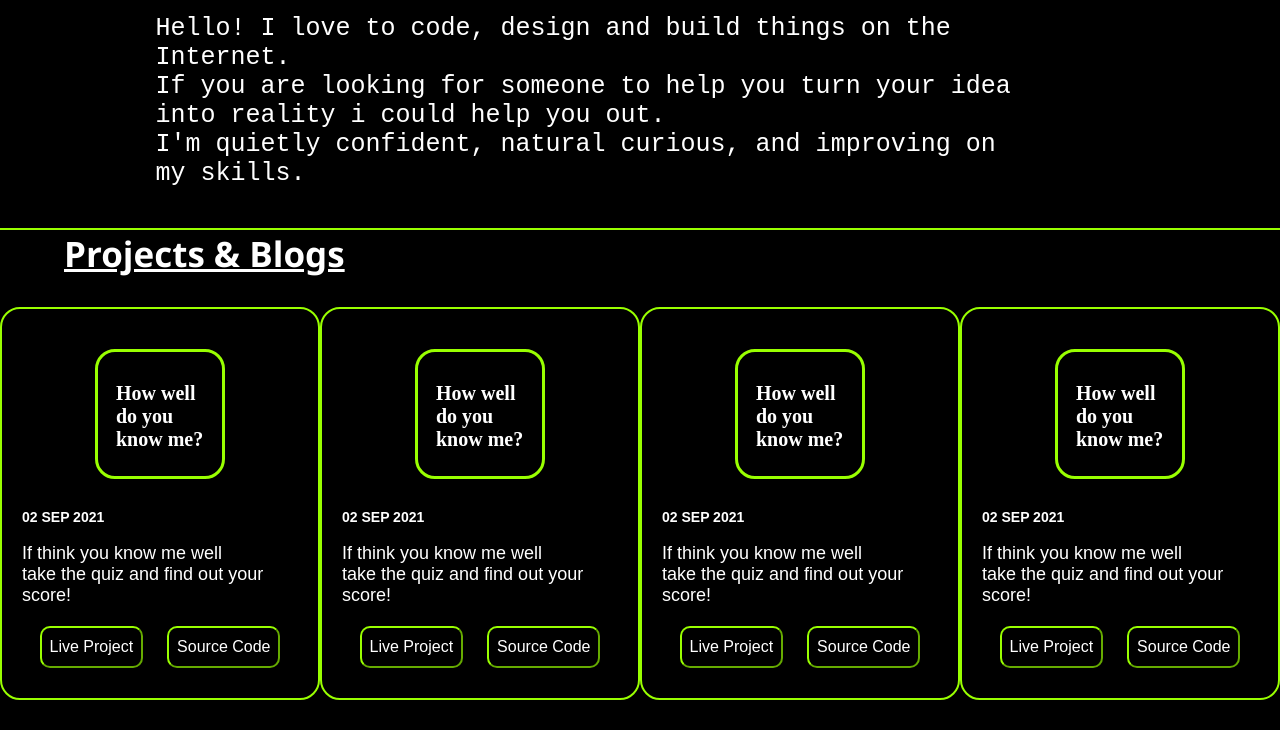
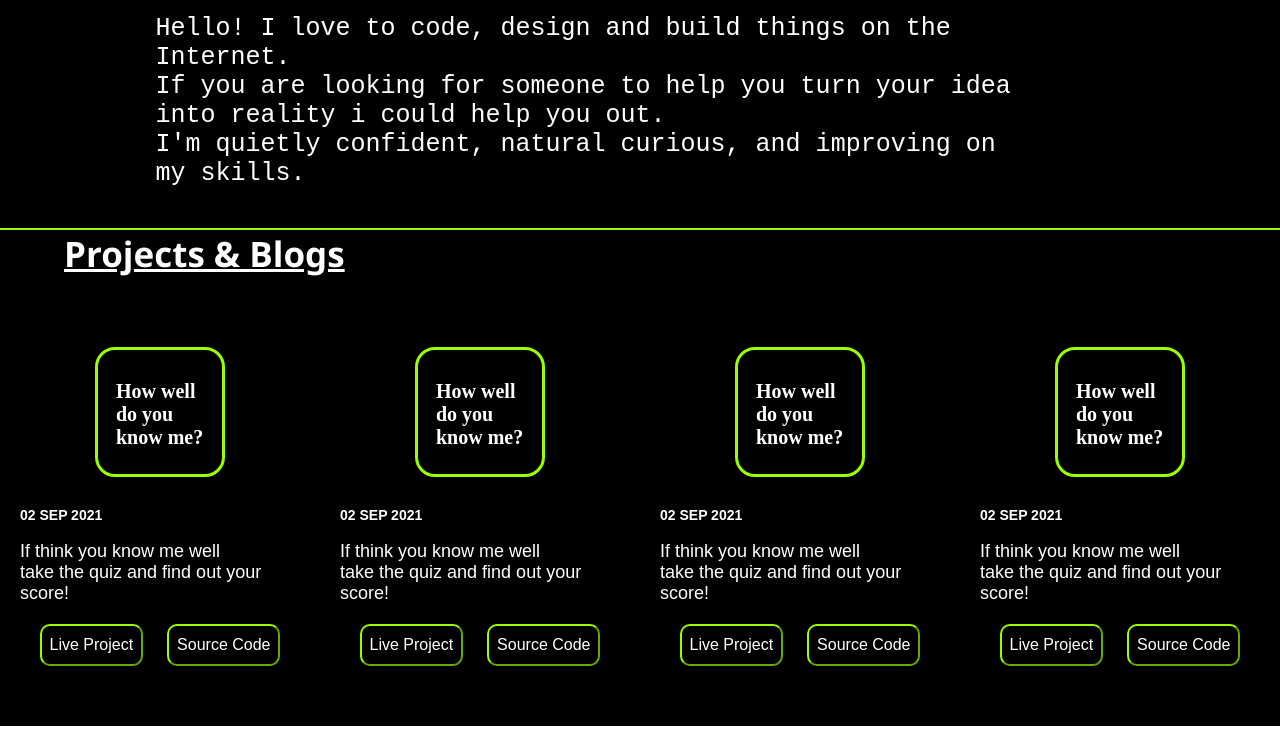
Before and after one commit to Bibin-Antony/bibinAntony-Protfolio, a plain HTML site: page index.html in a window 1280 px wide. Shown: the part 512-1242 px from the top of the page. Drawn offline with Linux system fonts and the light colour scheme.

Commit message:
Update style.css

```diff
--- a/style.css
+++ b/style.css
@@ -152,8 +152,6 @@ li, a{
 
 .project-blog-holder .project-2{
     padding: 20px;
-    border: 2px solid rgb(153, 255, 0);
-    border-radius: 20px;
     display: flex;
     flex-direction: column;
     margin: auto;
```
